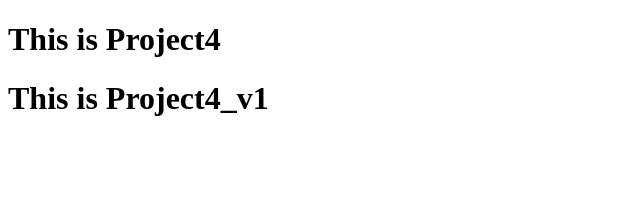
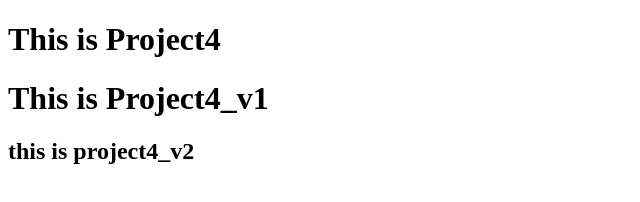
Before and after one commit to GitHub-vks/Project4, a plain HTML site: page index.html in a window 1280 px wide. Shown: the whole page, without its empty margins (0-640 px from the left). Drawn offline with Linux system fonts and the light colour scheme.

Commit message:
Project4_v2

```diff
--- a/index.html
+++ b/index.html
@@ -8,5 +8,6 @@
 <body>
     <h1>This is Project4</h1>
     <h1>This is Project4_v1</h1>
+    <h2>this is project4_v2</h2>
 </body>
 </html>
```
